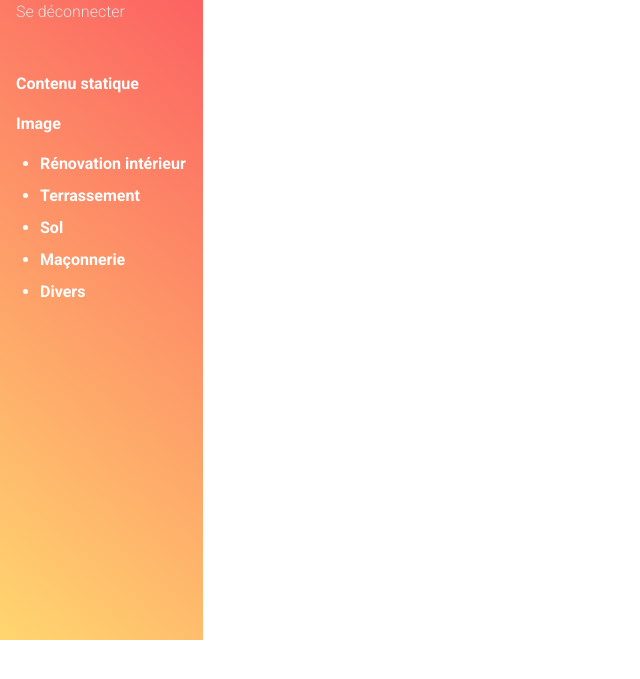
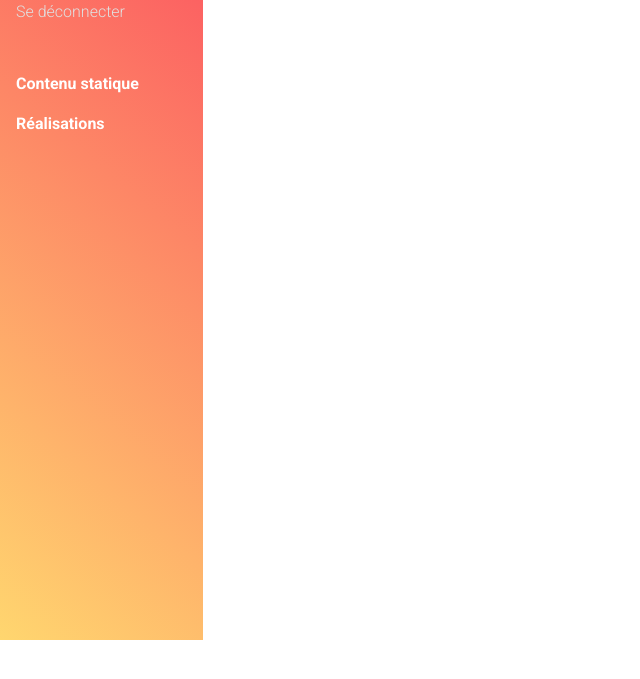
Before and after one commit to LudovicCocquyt/EmericH, a Symfony app: template EH/templates/admin.html.twig in a window 1280 px wide. Shown: the top 679 px of the page, without its empty margins (0-640 px from the left). Run offline with Twig, Linux system fonts and the light colour scheme; the template is opened without the code that fills it, so the values that code supplies are empty; some libraries are stand-ins or nearby versions.

Commit message:
maj nav admin

```diff
--- a/EH/templates/navAdmin.html.twig
+++ b/EH/templates/navAdmin.html.twig
@@ -7,17 +7,11 @@
   <!-- logout -->
   <a class="text-light ml-3" href="{{ path('app_logout') }}">Se déconnecter</a>
   <!-- Side navigation links -->
-  <p class="mt-5"
-  ><a class="white-text ml-3 font-weight-bold"href="{{ path('static_content_index') }}">Contenu statique</a></p>
-  <p class="white-text ml-3 font-weight-bold">Image</p>
-  <ul>
-    <li class="mt-2 text-white"><a class="white-text font-weight-bold" href="">Rénovation intérieur</a></li>
-    <li class="mt-2 text-white"><a class="white-text font-weight-bold" href="">Terrassement</a></li>
-    <li class="mt-2 text-white"><a class="white-text font-weight-bold" href="">Sol</a></li>
-    <li class="mt-2 text-white"><a class="white-text font-weight-bold" href="">Maçonnerie</a></li>
-    <li class="mt-2 text-white"><a class="white-text font-weight-bold" href="">Divers</a></li>
-    <!--/. Side navigation links -->
-  </ul>
-  <div class=""></div>
+  <p class="mt-5">
+    <a class="white-text ml-3 font-weight-bold" href="{{ path('static_content_index') }}">Contenu statique</a>
+  </p>
+  <p>
+    <a class="white-text ml-3 font-weight-bold" href="{{ path('realisations_index') }}">Réalisations</a>
+  </p>
 </div>
 <!--/. Sidebar navigation -->
```
